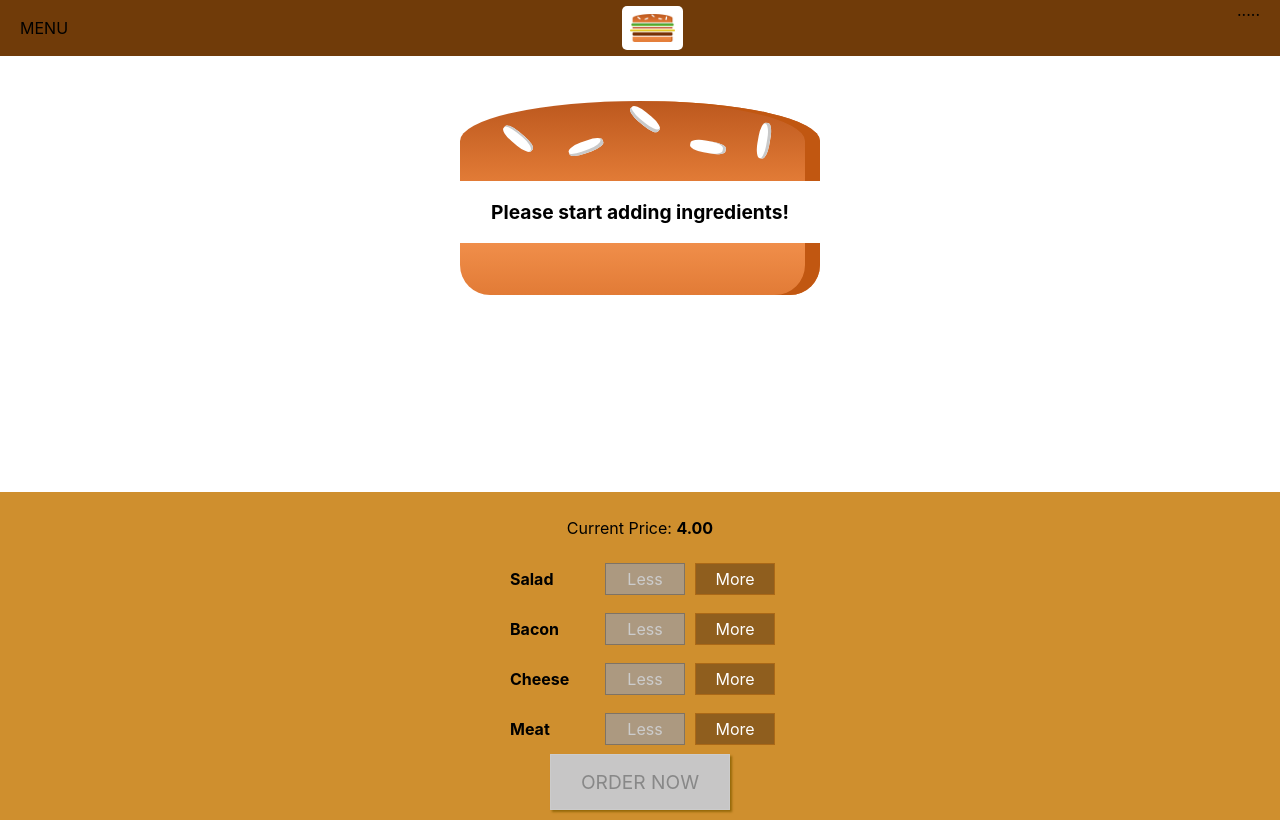
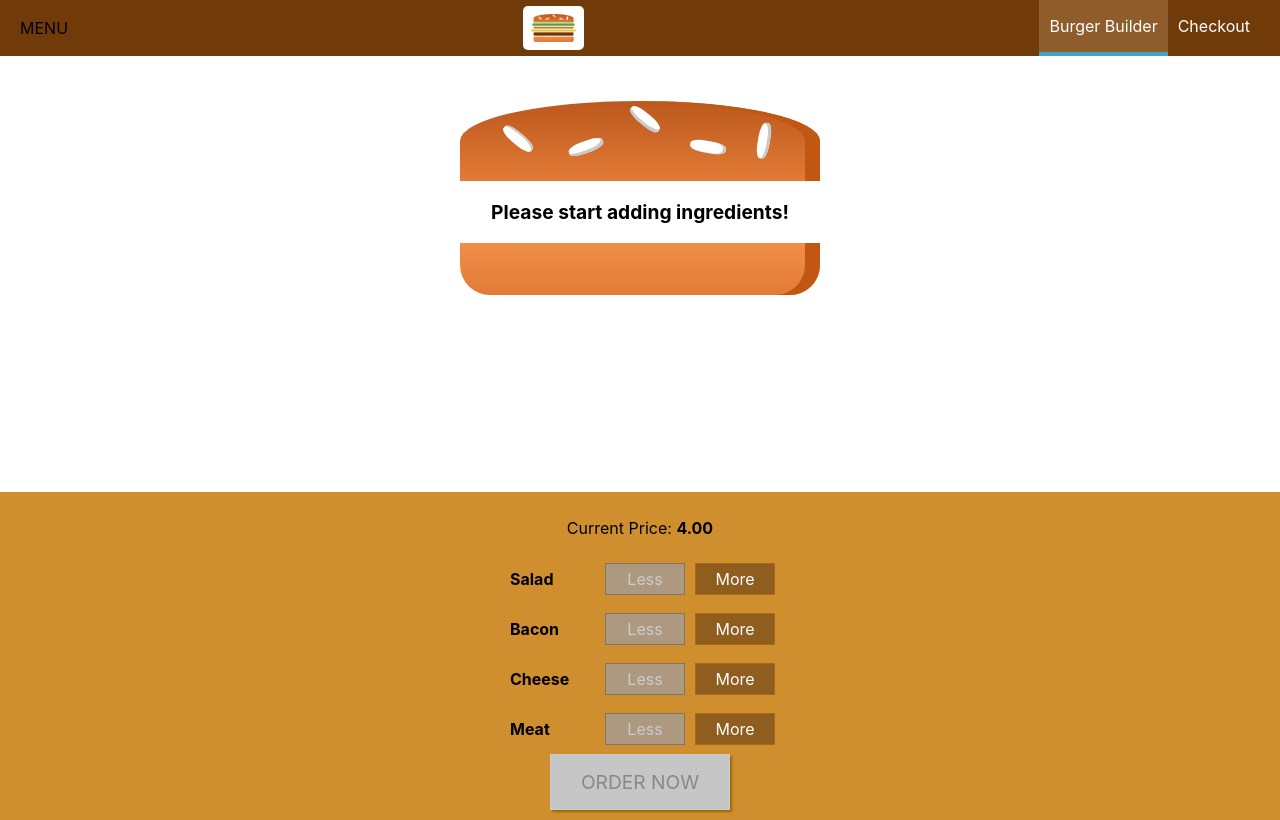
Before and after one commit to vjpal3/React-App-Burger-Builder, a React (Create React App) app: page / in a window 1280 px wide. Built offline with nearby package versions, Linux system fonts and the light colour scheme.

Commit message:
Add reusable navigation items

```diff
--- /dev/null
+++ b/src/components/Navigation/NavigationItems/NavigationItem/NavigationItem.js
@@ -0,0 +1,11 @@
+import React from 'react';
+import classes from './NavigationItem.module.css';
+
+const navigationItem = props => (
+  <li className={classes.NavigationItem}>
+    <a href={props.link} className={props.active ? classes.active : null}>
+      {props.children}
+    </a>
+  </li>
+);
+export default navigationItem;
--- /dev/null
+++ b/src/components/Navigation/NavigationItems/NavigationItem/NavigationItem.module.css
@@ -0,0 +1,25 @@
+.NavigationItem {
+  margin: 0;
+  box-sizing: border-box;
+  display: flex;
+  height: 100%;
+  align-items: center;
+}
+
+.NavigationItem a {
+  color: white;
+  text-decoration: none;
+  height: 100%;
+  padding: 16px 10px;
+  border-bottom: 4px solid transparent;
+  box-sizing: border-box;
+  display: block;
+}
+
+.NavigationItem a:hover,
+.NavigationItem a:active,
+.NavigationItem a.active {
+  background-color: #8f5c2c;
+  border-bottom: 4px solid #40a4c8;
+  color: white;
+}
--- /dev/null
+++ b/src/components/Navigation/NavigationItems/NavigationItems.js
@@ -0,0 +1,13 @@
+import React from 'react';
+import classes from './NavigationItems.module.css';
+import NavigationItem from './NavigationItem/NavigationItem';
+
+const navigationItems = props => (
+  <ul className={classes.NavigationItems}>
+    <NavigationItem link='/' active>
+      Burger Builder
+    </NavigationItem>
+    <NavigationItem link='/'>Checkout</NavigationItem>
+  </ul>
+);
+export default navigationItems;
--- /dev/null
+++ b/src/components/Navigation/NavigationItems/NavigationItems.module.css
@@ -0,0 +1,8 @@
+.NavigationItems {
+  margin: 0;
+  padding: 0;
+  list-style: none;
+  display: flex;
+  align-items: center;
+  height: 100%;
+}
--- a/src/components/Navigation/Toolbar/Toolbar.js
+++ b/src/components/Navigation/Toolbar/Toolbar.js
@@ -1,12 +1,15 @@
 import React from 'react';
 import classes from './Toolbar.module.css';
 import Logo from '../../Logo/Logo';
+import NavigationItems from '../NavigationItems/NavigationItems';
 
 const toolbar = props => (
   <header className={classes.Toolbar}>
     <div>MENU</div>
     <Logo />
-    <nav>.....</nav>
+    <nav>
+      <NavigationItems />
+    </nav>
   </header>
 );
 
```
